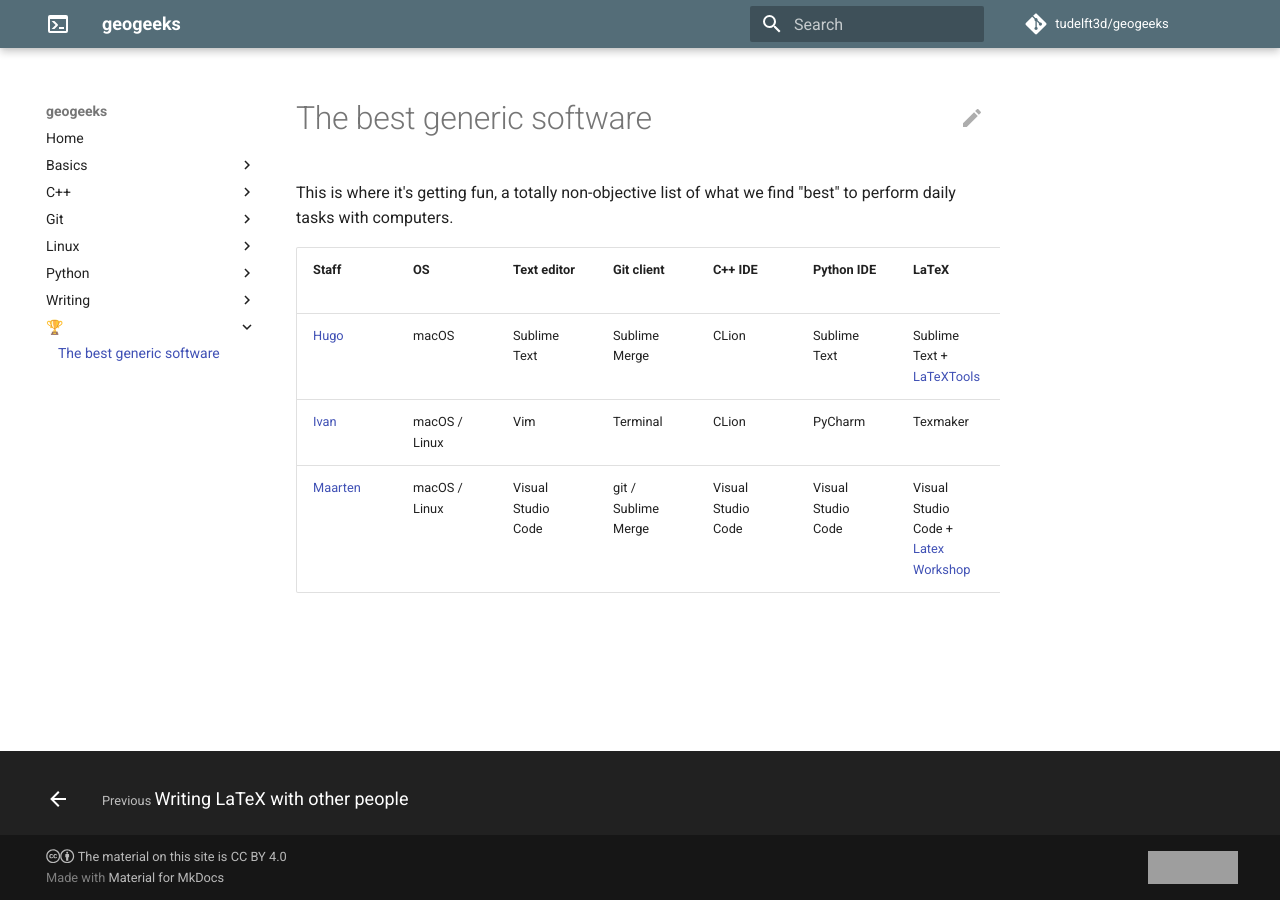
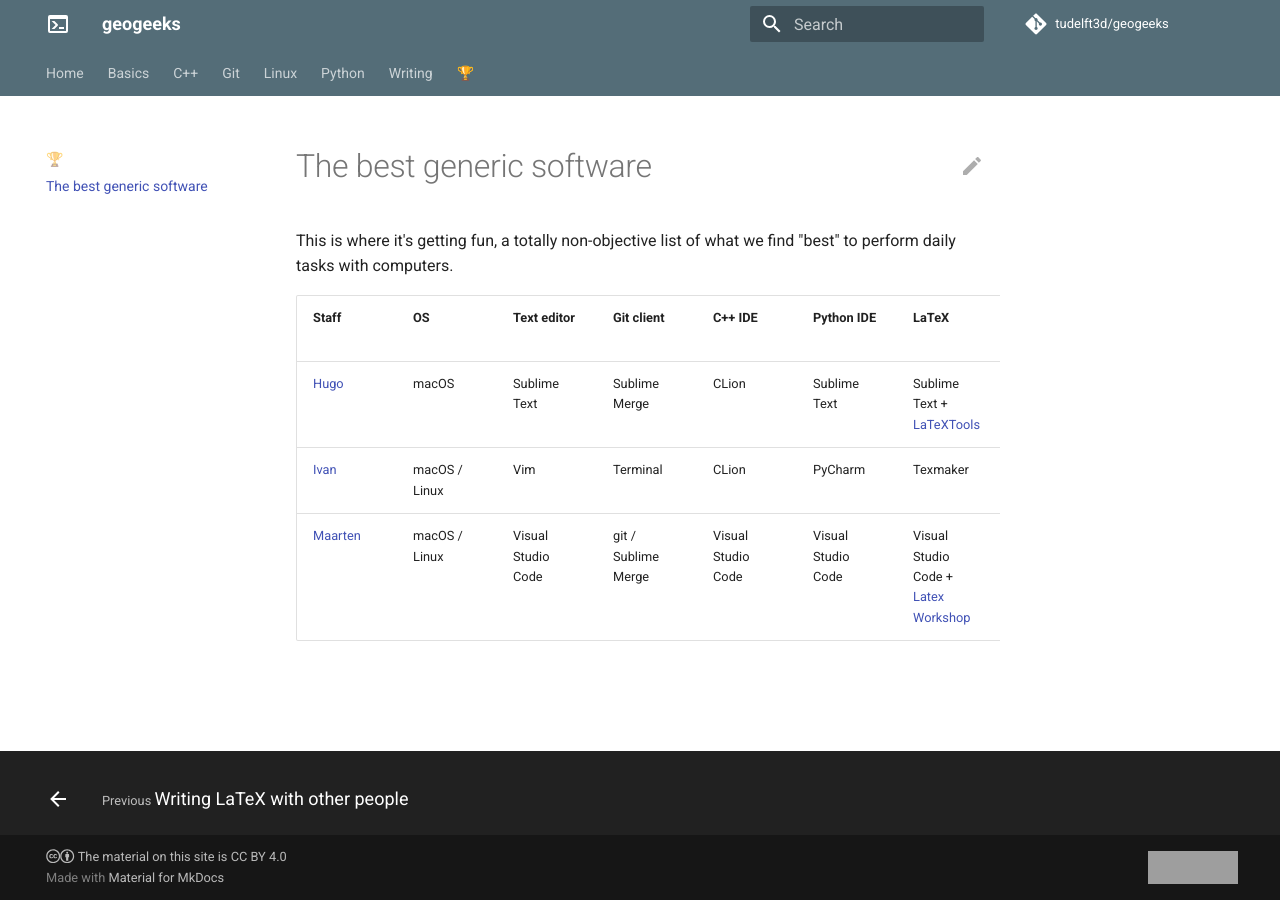
Before and after one commit to tudelft3d/geogeeks, an MkDocs documentation site: the page built from docs/🏆/index.md, in a window 1280 px wide. Built offline with MkDocs 1.6.1 and Material for MkDocs 9.7.7, drawn with Linux system fonts in a browser that asks for light colours; comment, search, counter and statistics services are not loaded; grey boxes are pictures that could not be loaded.

Commit message:
Remove the ToC with multi-levels on the left and add to top-bar
guess better for now

```diff
--- a/mkdocs.yml
+++ b/mkdocs.yml
@@ -7,6 +7,8 @@
     - content.action.edit
     # Links content tabs. If user selects MacOS on one page, tabs on other pages will also be set MacOS
     - content.tabs.link
+    - navigation.tabs
+    - navigation.top
   icon:
     logo: material/console
     edit: material/pencil
@@ -15,7 +17,7 @@
   palette:
     primary: blue grey
 
-repo_url: https://github.com/tudelft3d/geogeek
+repo_url: https://github.com/tudelft3d/geogeeks
 
 # nav:
   # - Home222: index.md
```
